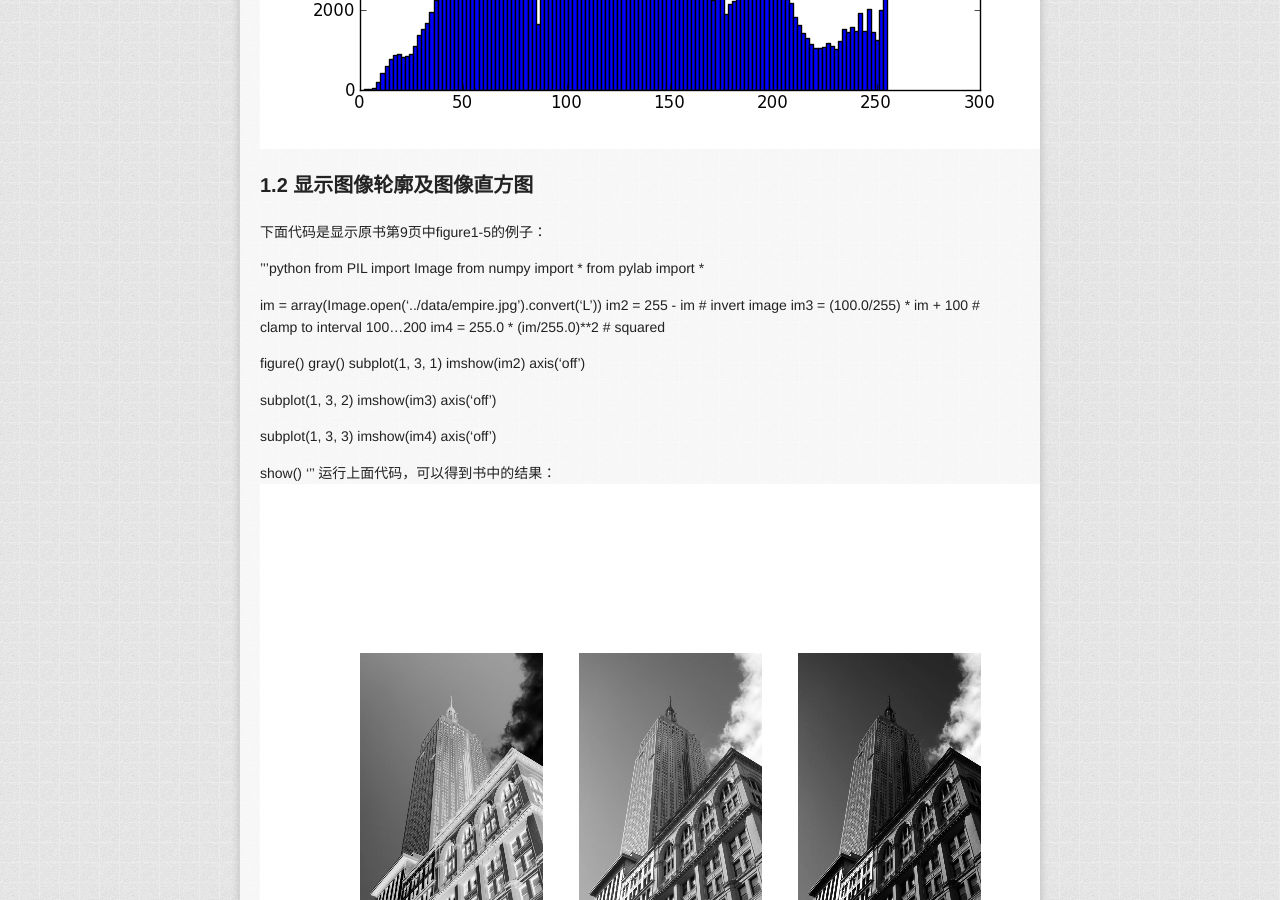
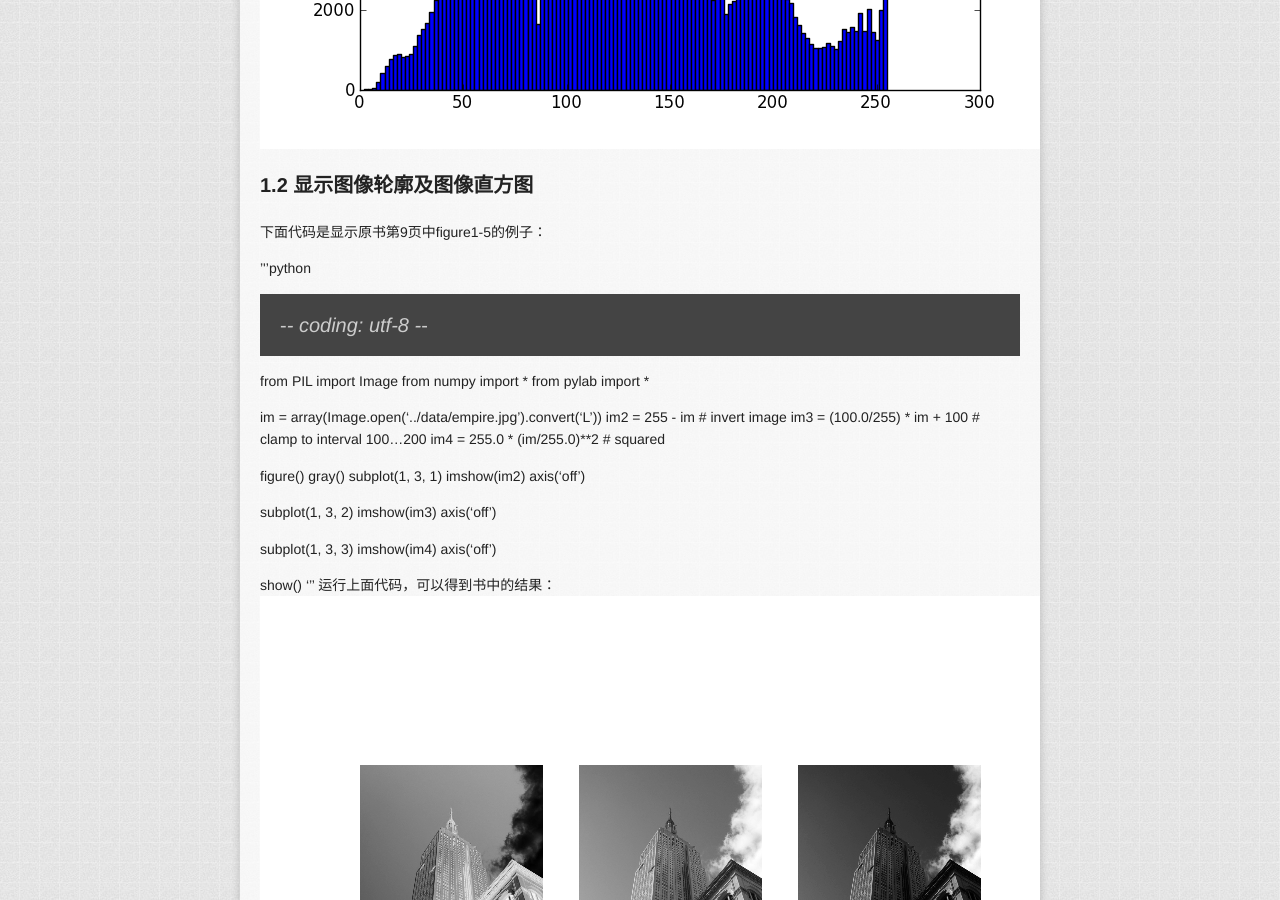
Before and after one commit to willard-yuan/pcvwithpython, a Jekyll site: the page built from chapter1.md, in a window 1280 px wide and 900 px high, scrolled down 1838 px. Built offline with Jekyll 4.4.1, drawn with Linux system fonts in a browser that asks for light colours; nearby versions of some CDN libraries; library files that are not in the unit come from our copies; Markdown is read by kramdown in place of the engine named in the settings.

Commit message:
update ch01 and ch06

```diff
--- a/chapter1.md
+++ b/chapter1.md
@@ -36,6 +36,7 @@ show()
 下面代码是显示原书第9页中figure1-5的例子：
 
 '''python
+# -*- coding: utf-8 -*-
 from PIL import Image
 from numpy import *
 from pylab import *
```
Also changed, not shown: chapter6.md (+3 -3 lines).
